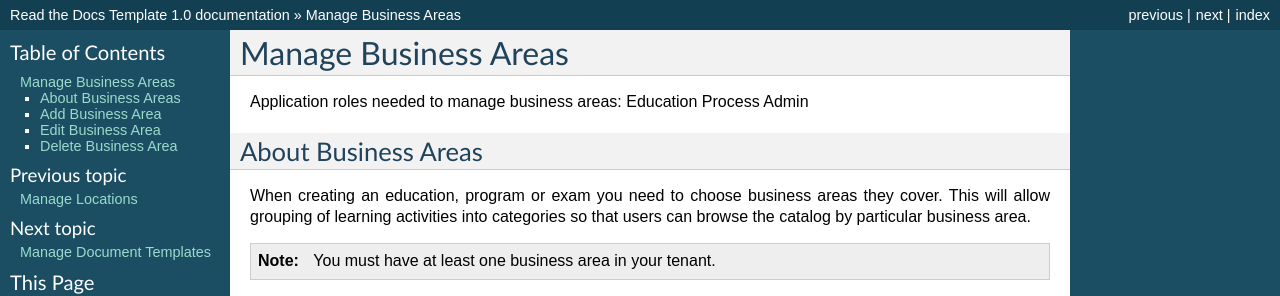
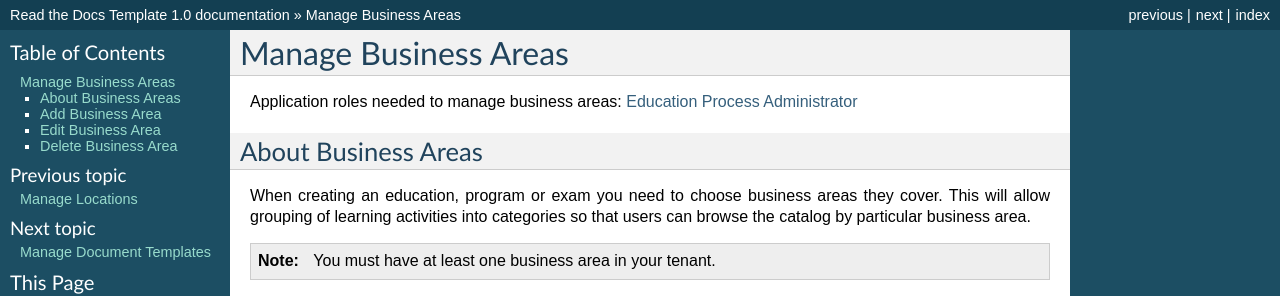
Before and after one commit to pslisko/performa365docs, a Sphinx documentation site: the page built from docs/howto/manage_business_areas.rst, in a window 1280 px wide. Shown: the top 296 px of the page. Built offline with Sphinx 7.4.7, drawn with Linux system fonts in a browser that asks for light colours; pages that are not in the unit, such as notebooks, are missing from menus.

Commit message:
Update manage_business_areas.rst

```diff
--- a/docs/howto/manage_business_areas.rst
+++ b/docs/howto/manage_business_areas.rst
@@ -1,7 +1,7 @@
 Manage Business Areas
 =====================
 
-Application roles needed to manage business areas: Education Process Admin
+Application roles needed to manage business areas: :ref:`Education Process Administrator <education_process_administrator>`
 
 About Business Areas
 ^^^^^^^^^^^^^^
```
